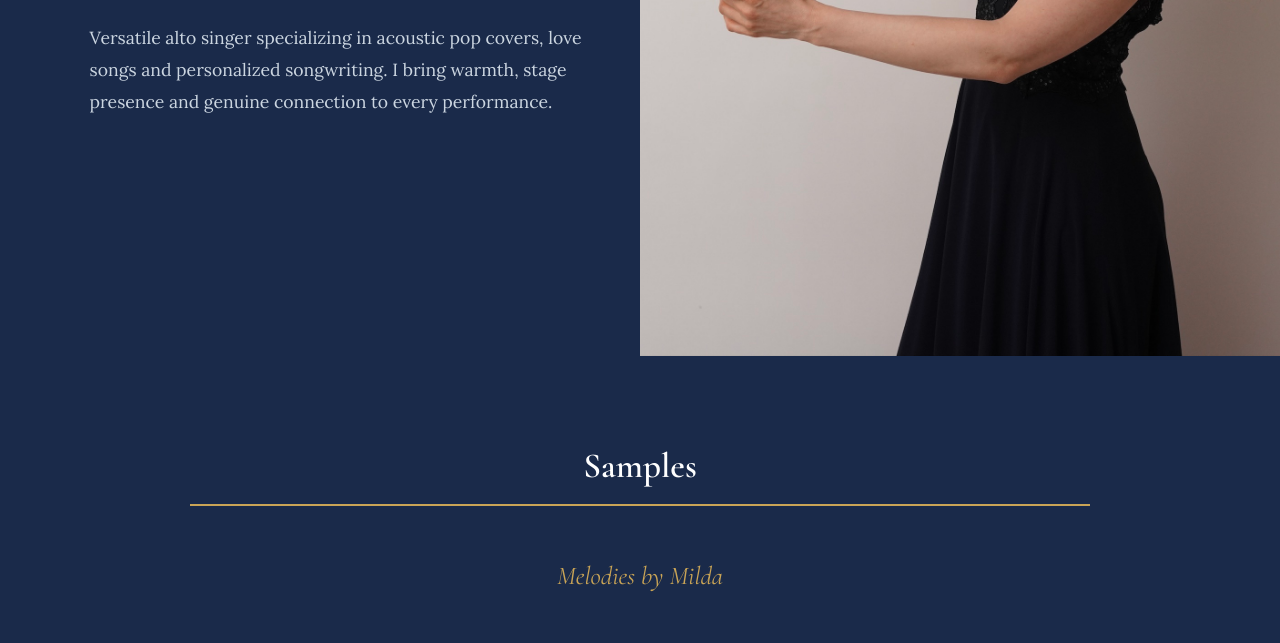
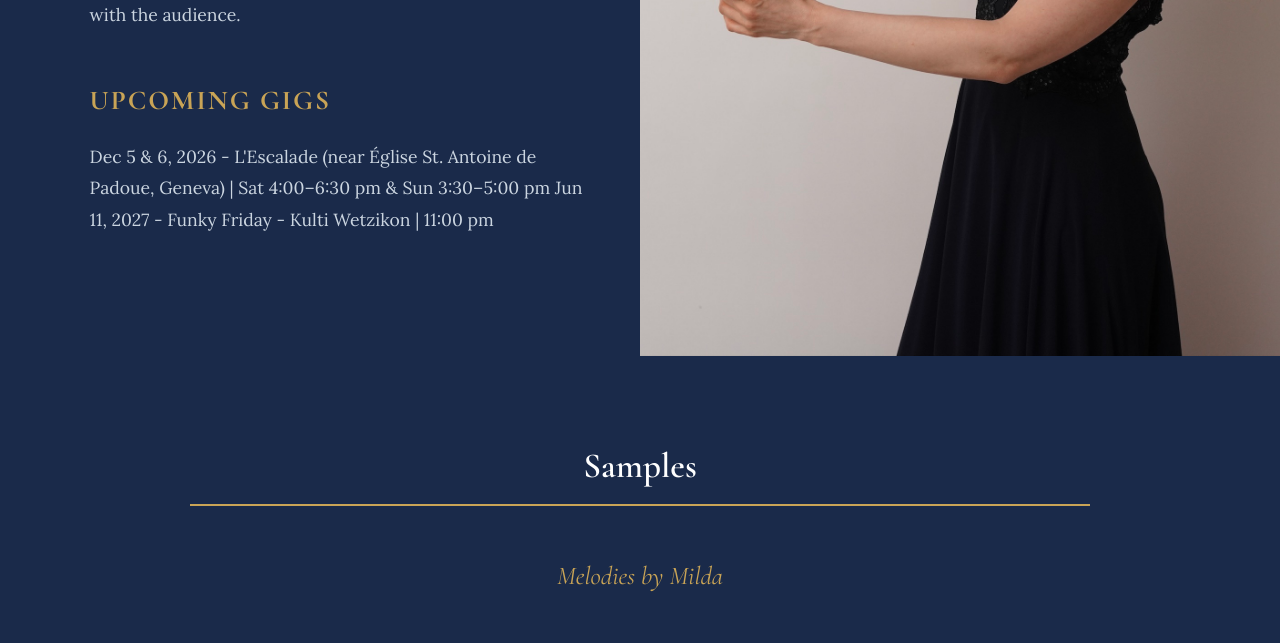
Before and after one commit to mildakveder/mk, a plain HTML site: page index.html in a window 1280 px wide. Shown: the part 457-1100 px from the top of the page. Drawn offline with nearby package versions, Linux system fonts and the light colour scheme.

Commit message:
Update index.html

```diff
--- a/index.html
+++ b/index.html
@@ -4,12 +4,12 @@
     <meta charset="UTF-8">
     <meta name="viewport" content="width=device-width, initial-scale=1.0">
     <title>Milda Sings | Singer & Songwriter</title>
-    <meta name="description" content="Milda Sings - Versatile alto singer and songwriter based in Zurich, Switzerland. Live music for weddings, parties, corporate events and restaurants. Acoustic pop covers, love songs, jazz standards, rock classics and personalized songs. Solo or with a band throughout Switzerland. Multilingual repertoire in English, Spanish and Lithuanian. Book now from CHF 200.">
+    <meta name="description" content="Milda Sings - Versatile alto vocalist specializing in acoustic pop covers, love songs, and personalized songwriting. Every performance brings warmth, stage presence, and a genuine connection with the audience.">
 
     <!-- Open Graph -->
     <meta property="og:type" content="website">
     <meta property="og:title" content="Milda Sings | Singer & Songwriter">
-    <meta property="og:description" content="Versatile alto singer and songwriter based in Zurich, Switzerland. Live music for weddings, parties, corporate events and restaurants. Pop covers, jazz, rock and personalized songs. Book now from CHF 200.">
+    <meta property="og:description" content="Versatile alto vocalist specializing in acoustic pop covers, love songs, and personalized songwriting. Every performance brings warmth, stage presence, and a genuine connection with the audience.">
     <meta property="og:image" content="https://mildakveder.github.io/mk/pic6.jpg">
     <meta property="og:url" content="https://mildakveder.github.io/mk/index.html">
     <meta property="og:locale" content="en_US">
@@ -20,7 +20,7 @@
     <!-- Twitter Card -->
     <meta name="twitter:card" content="summary_large_image">
     <meta name="twitter:title" content="Milda Sings | Singer & Songwriter">
-    <meta name="twitter:description" content="Versatile alto singer and songwriter based in Zurich. Live music for weddings, parties and events throughout Switzerland. Book now from CHF 200.">
+    <meta name="twitter:description" content="Versatile alto vocalist specializing in acoustic pop covers, love songs, and personalized songwriting. Every performance brings warmth, stage presence, and a genuine connection with the audience.">
     <meta name="twitter:image" content="https://mildakveder.github.io/mk/pic6.jpg">
 
     <!-- Hreflang -->
@@ -901,7 +901,10 @@
             <div class="home-text">
                 <h1>Milda Sings</h1>
                 <p class="tagline">Singer & Songwriter</p>
-                <p class="intro">Versatile alto singer specializing in acoustic pop covers, love songs and personalized songwriting. I bring warmth, stage presence and genuine connection to every performance.</p>
+                <p class="intro">Versatile alto vocalist specializing in acoustic pop covers, love songs, and personalized songwriting. Every performance brings warmth, stage presence, and a genuine connection with the audience.</p>
+                <h3 class="subsection-title">Upcoming Gigs</h3>
+                <p class="intro">Dec 5 & 6, 2026 - L'Escalade (near Église St. Antoine de Padoue, Geneva) | Sat 4:00–6:30 pm & Sun 3:30–5:00 pm
+Jun 11, 2027 - Funky Friday - Kulti Wetzikon | 11:00 pm</p>
             </div>
             <div class="home-image">
                 <img src="pic6.jpg" alt="Milda Sings">
```
